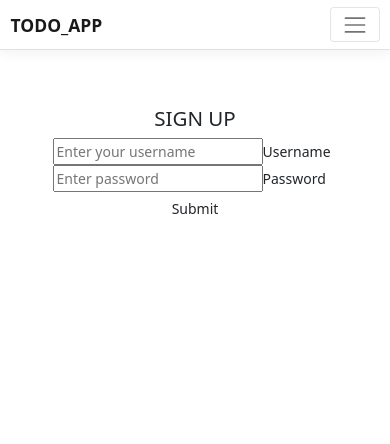
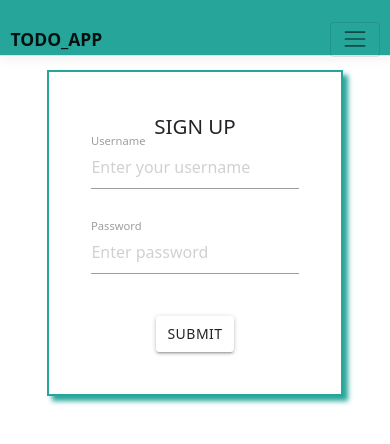
Before and after one commit to HannaTylna/todo-app_react, a React (Create React App) app in the folder ClientApp/: page / in a window 390 px wide. Shown: the top 444 px of the page. Built offline with nearby package versions, Linux system fonts and the light colour scheme.

Commit message:
add materialize css

```diff
--- a/ClientApp/package.json
+++ b/ClientApp/package.json
@@ -1,11 +1,12 @@
 {
-  "name": "todo_app_react",
+  "name": "todo_app",
   "version": "0.1.0",
   "private": true,
   "dependencies": {
     "bootstrap": "^5.1.3",
     "http-proxy-middleware": "^2.0.6",
     "jquery": "^3.6.0",
+    "materialize-css": "^1.0.0-rc.2",
     "merge": "^2.1.1",
     "oidc-client": "^1.11.5",
     "react": "^18.2.0",
--- a/ClientApp/public/index.html
+++ b/ClientApp/public/index.html
@@ -1,41 +1,17 @@
 <!DOCTYPE html>
 <html lang="en">
-  <head>
+<head>
     <meta charset="utf-8">
     <meta name="viewport" content="width=device-width, initial-scale=1, shrink-to-fit=no">
     <meta name="theme-color" content="#000000">
     <base href="%PUBLIC_URL%/" />
-    <!--
-      manifest.json provides metadata used when your web app is added to the
-      homescreen on Android. See https://developers.google.com/web/fundamentals/engage-and-retain/web-app-manifest/
-    -->
-    <link rel="manifest" href="%PUBLIC_URL%/manifest.json">
-    <link rel="shortcut icon" href="%PUBLIC_URL%/favicon.ico">
-    <!--
-      Notice the use of %PUBLIC_URL% in the tags above.
-      It will be replaced with the URL of the `public` folder during the build.
-      Only files inside the `public` folder can be referenced from the HTML.
-
-      Unlike "/favicon.ico" or "favicon.ico", "%PUBLIC_URL%/favicon.ico" will
-      work correctly both with client-side routing and a non-root public URL.
-      Learn how to configure a non-root public URL by running `npm run build`.
-    -->
-    <title>todo_app_react</title>
-  </head>
-  <body>
+    <link rel="stylesheet" href="https://cdnjs.cloudflare.com/ajax/libs/materialize/1.0.0/css/materialize.min.css">
+    <title>Todo_app</title>
+</head>
+<body>
     <noscript>
-      You need to enable JavaScript to run this app.
+        You need to enable JavaScript to run this app.
     </noscript>
     <div id="root"></div>
-    <!--
-      This HTML file is a template.
-      If you open it directly in the browser, you will see an empty page.
-
-      You can add webfonts, meta tags, or analytics to this file.
-      The build step will place the bundled scripts into the <body> tag.
-
-      To begin the development, run `npm start` or `yarn start`.
-      To create a production bundle, use `npm run build` or `yarn build`.
-    -->
-  </body>
+</body>
 </html>
--- a/ClientApp/src/custom.css
+++ b/ClientApp/src/custom.css
@@ -1,14 +1,33 @@
 /* Provide sufficient contrast against white background */
 a {
-  color: #0366d6;
+    color: #0366d6;
 }
 
 code {
-  color: #E01A76;
+    color: #E01A76;
 }
 
 .btn-primary {
-  color: #fff;
-  background-color: #1b6ec2;
-  border-color: #1861ac;
+    color: #fff;
+    background-color: #1b6ec2;
+    border-color: #1861ac;
 }
+
+.border-style {
+    width: 40%;
+    border: 2px solid #26a69a;
+    box-shadow: 5px 5px 5px #26a69a;
+    margin: 0 auto;
+}
+
+@media only screen and (max-width: 990px) {
+    .border-style {
+        width: 60%;
+    }
+}
+
+@media only screen and (max-width: 760px) {
+    .border-style {
+        width: 80%;
+    }
+}
```
Also changed, not shown: ClientApp/public/manifest.json (deleted), 1 other file (tests, documents, lock files or other folders).
